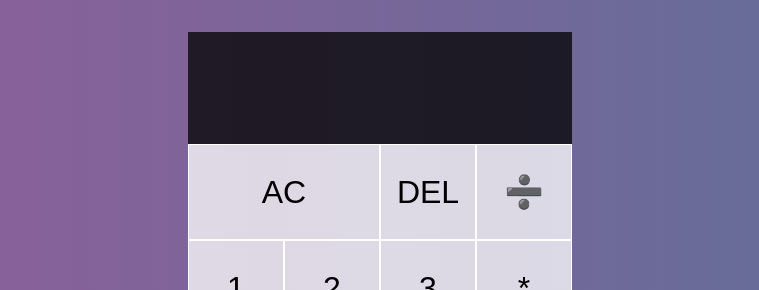
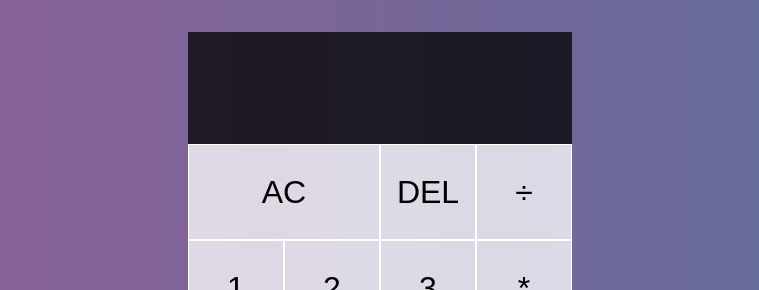
Before and after one commit to patrickarcher414/react-calculator, a React (Create React App) app: page / in a window 1280 px wide. Shown: the top 290 px of the page, without its empty margins (260-1019 px from the left). Built offline with nearby package versions, Linux system fonts and the light colour scheme.

Commit message:
operations added

```diff
--- a/src/App.js
+++ b/src/App.js
@@ -29,9 +29,67 @@
         return state;
       }
 
+      if (state.currentOperand == null) {
+        return {
+          ...state,
+          operation: payload.operation,
+        };
+      }
+
+      if (state.previousOperand == null) {
+        return {
+          ...state,
+          operation: payload.operation,
+          previousOperand: state.currentOperand,
+          currentOperand: null,
+        };
+      }
+      return {
+        ...state,
+        previousOperand: evaluate(state),
+        operation: payload.operation,
+        currentOperand: null,
+      };
     case ACTIONS.CLEAR:
       return {};
+    case ACTIONS.EVALUATE:
+      if (
+        state.operation == null ||
+        state.currentOperand ||
+        state.previousOperand == null
+      ) {
+        return state;
+      }
+      return {
+        ...state,
+
+        previousOperand: null,
+        operation: null,
+        currentOperand: evaluate(state),
+      };
   }
+}
+
+function evaluate({ currentOperand, previousOperand, operation }) {
+  const prev = parseFloat(previousOperand);
+  const current = parseFloat(currentOperand);
+  if (isNaN(prev) || isNaN(current)) return "";
+  let computation = "";
+  switch (operation) {
+    case "+":
+      computation = prev + current;
+      break;
+    case "-":
+      computation = prev - current;
+      break;
+    case "*":
+      computation = prev * current;
+      break;
+    case "÷":
+      computation = prev / current;
+      break;
+  }
+  return computation.toString();
 }
 
 function App() {
@@ -55,7 +113,7 @@
         AC
       </button>
       <button>DEL</button>
-      <OperationButton operation="➗" dispatch={dispatch} />
+      <OperationButton operation="÷" dispatch={dispatch} />
       <DigitButton digit="1" dispatch={dispatch} />
       <DigitButton digit="2" dispatch={dispatch} />
       <DigitButton digit="3" dispatch={dispatch} />
@@ -70,7 +128,12 @@
       <OperationButton operation="-" dispatch={dispatch} />
       <DigitButton digit="." dispatch={dispatch} />
       <DigitButton digit="0" dispatch={dispatch} />
-      <button className="span-two">=</button>
+      <button
+        className="span-two"
+        onClick={() => dispatch({ type: ACTIONS.EVALUATE })}
+      >
+        =
+      </button>
     </div>
   );
 }
```
